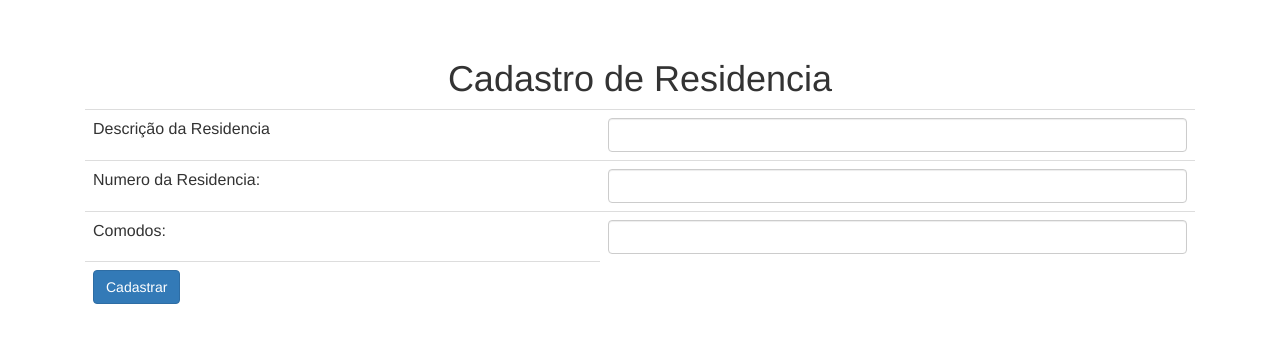
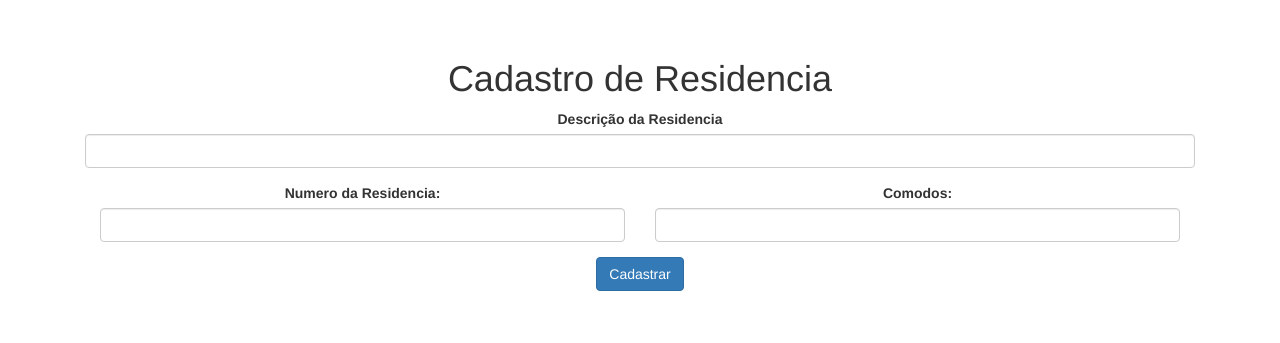
Before and after one commit to VictorProjetos/primeiroProjeto, a PHP site: page /formularioResidencia.php in a window 1280 px wide. Shown: the part 51-394 px from the top of the page. Run offline with PHP 8.4, Linux system fonts and the light colour scheme.

Commit message:
correcao bug de edicao, mexendo no css do formulario de cadastro da resisdencia

```diff
--- a/formularioEditaResidencia.php
+++ b/formularioEditaResidencia.php
@@ -18,11 +18,11 @@ $residencia = buscaResidencia($conexao, $id);
         </tr>
         <tr>
             <td>Numero da Residencia:</td>
-            <td><input class="form-control" type="number" name="residenciaNumero" value="<?=$residencia['residencia_numero']?>"></td>
+            <td><input class="form-control" type="text" name="residenciaNumero" value="<?=$residencia['residencia_numero']?>"></td>
         </tr>
         <tr>
             <td>Comodos:</td>
-            <td><input class="form-control" type="text" name="residenciaComodos" value="<?=$residencia['residencia_comodos']?>"></td>
+            <td><input class="form-control" type="number" name="residenciaComodos" value="<?=$residencia['residencia_comodos']?>"></td>
         </tr>
         <tr>
             <td><button class="btn btn-primary" type="submit">Editar</button></td>
--- a/formularioResidencia.php
+++ b/formularioResidencia.php
@@ -5,22 +5,21 @@
 <h1>Cadastro de Residencia</h1>
 
 <form action="cadastraResidencia.php" method="POST">
-    <table class="table">
-        <tr>
-            <td>Descrição da Residencia</td>
-            <td><input class="form-control" type="text" name="residenciaDescricao"></td>
-        </tr>
-        <tr>
-            <td>Numero da Residencia:</td>
-            <td><input class="form-control" type="number" name="residenciaNumero"></td>
-        </tr>
-        <tr>
-            <td>Comodos:</td>
-            <td><input class="form-control" type="text" name="residenciaComodos"></td>
-        </tr>
+    <div class="fomr-row">
+        <div class="form-group">
+            <label for="residenciaDescricao">Descrição da Residencia</label>
+            <input class="form-control" type="text" name="residenciaDescricao">
+        </div>
+        <div class="form-group col-md-6">
+            <label>Numero da Residencia:</label>
+            <input class="form-control" type="text" maxlength="5" name="residenciaNumero"></td>
+        </div>
+        <div class="form-group col-md-6">
+            <label>Comodos:</label>
+            <input class="form-control" type="number" name="residenciaComodos">
+        </div>
         <tr>
             <td><button class="btn btn-primary" type="submit">Cadastrar</button></td>
         </tr>
-    </table>
-
+    </div>
 </form>
--- a/funcoes.php
+++ b/funcoes.php
@@ -3,7 +3,7 @@
 //CADASTRA RESIDENCIAS
 function cadastraResidencia($conexao, $residenciaDescricao, $residenciaNumero, $residenciaComodos){
     $query = "INSERT INTO residencias (residencia_descricao, residencia_numero, residencia_comodos)
-    VALUES ('{$residenciaDescricao}', {$residenciaNumero}, '{$residenciaComodos} Comodos')";
+    VALUES ('{$residenciaDescricao}', '{$residenciaNumero}', '{$residenciaComodos}')";
     return mysqli_query($conexao, $query);
 }
 
@@ -37,8 +37,8 @@ function validaCamposFormularioResidencia($residenciaDescricao,$residenciaNumero
 // EDITA RESIDENCIA NO BANCO
 function editaResidencia($conexao, $residenciaDescricao, $residenciaNumero, $residenciaComodos, $id){
     $query = "UPDATE residencias SET residencia_descricao = '{$residenciaDescricao}',
-    residencia_numero = {$residenciaNumero},
-    residencia_comodos =  '{$residenciaComodos} Comodos' where id = {$id}";
+    residencia_numero = '{$residenciaNumero}',
+    residencia_comodos =  '{$residenciaComodos}' where id = {$id}";
     $resultado = mysqli_query($conexao, $query);
 }
 
```
